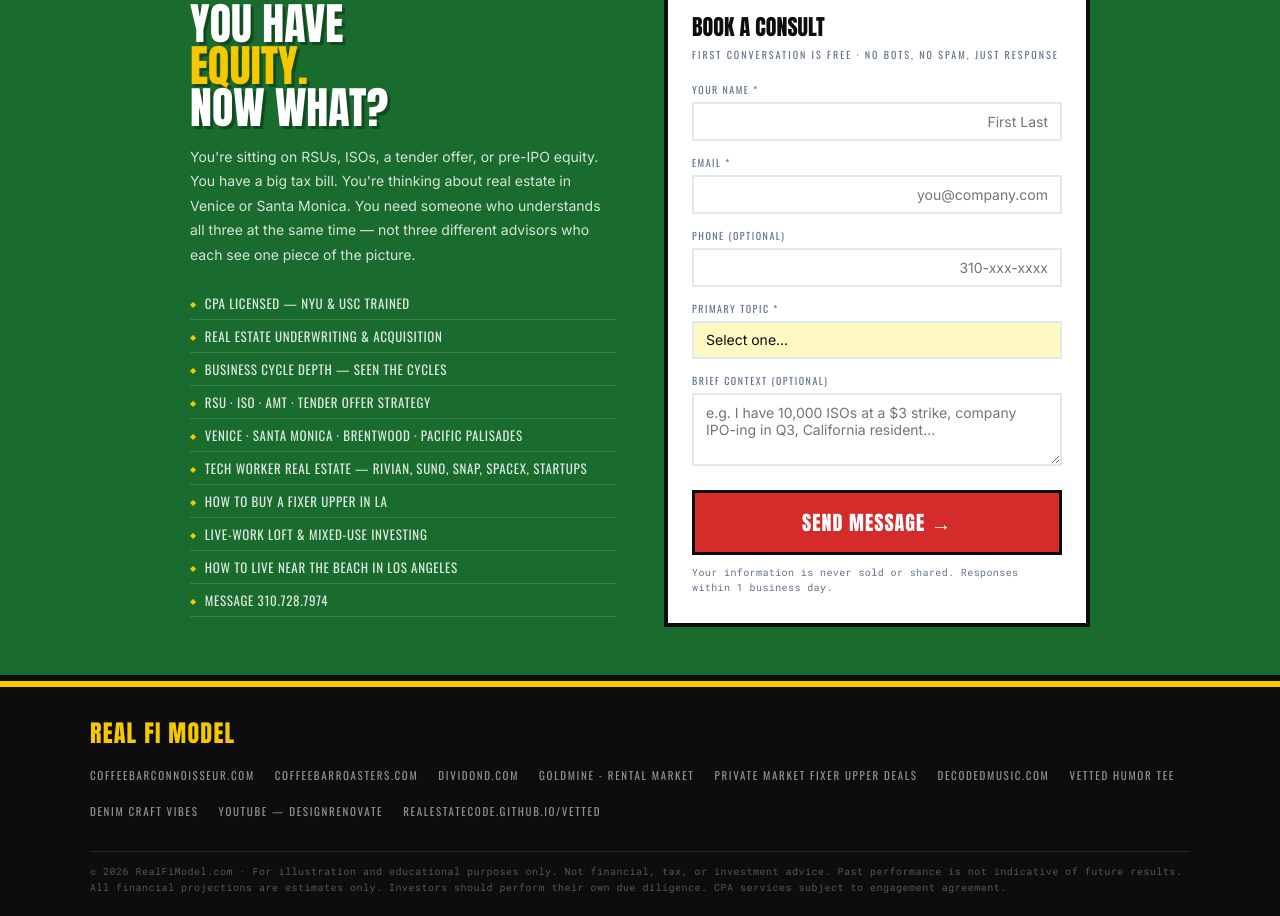
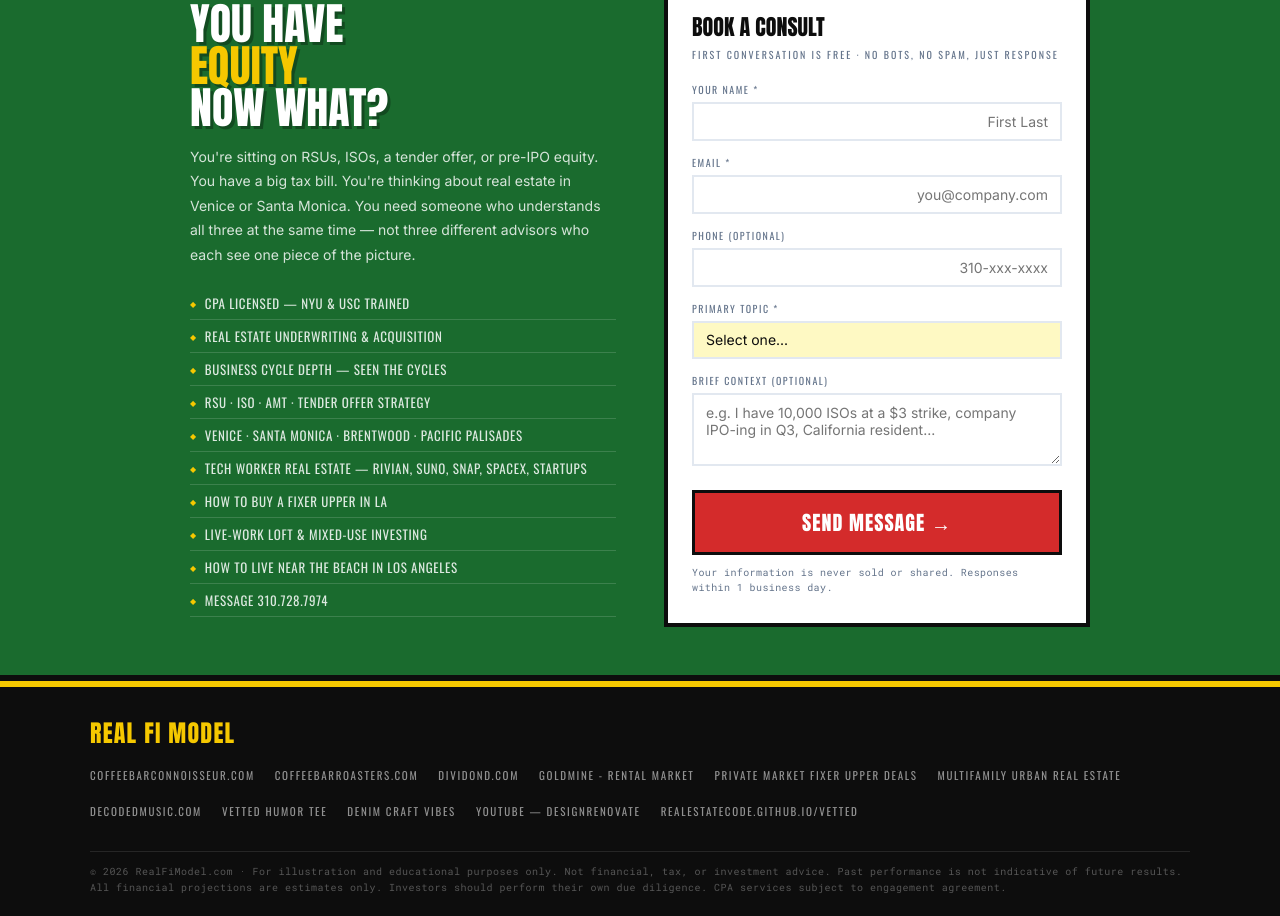
Before and after one commit to Realestatecode/vetted, a plain HTML site: page index.html in a window 1280 px wide. Shown: the part 4842-5758 px from the top of the page. Drawn offline with nearby package versions, Linux system fonts and the light colour scheme.

Commit message:
Update index.html

```diff
--- a/index.html
+++ b/index.html
@@ -1621,6 +1621,7 @@ tfoot td { border-top: 2px solid var(--text-muted); font-weight: 700; background
       <a href="https://www.dividond.com" target="_blank">dividond.com</a>
        <a href="https://www.realfimodel.com/GOLDMINE.html" target="_blank">GOLDMINE - RENTAL MARKET</a>
        <a href="https://www.realfimodel.com/PRIVATE.html" target="_blank">PRIVATE MARKET FIXER UPPER DEALS</a>
+        <a href="https://www.realfimodel.com/LUX.html" target="_blank">MULTIFAMILY URBAN REAL ESTATE</a>
       <a href="https://www.decodedmusic.com" target="_blank">decodedmusic.com</a>
       <a href="https://www.etsy.com/your/shops/me/listing-editor/edit/4443695923" target="_blank">Vetted Humor Tee</a>
       <a href="https://denimcraftvibes.com/" target="_blank">Denim Craft Vibes</a>
```
